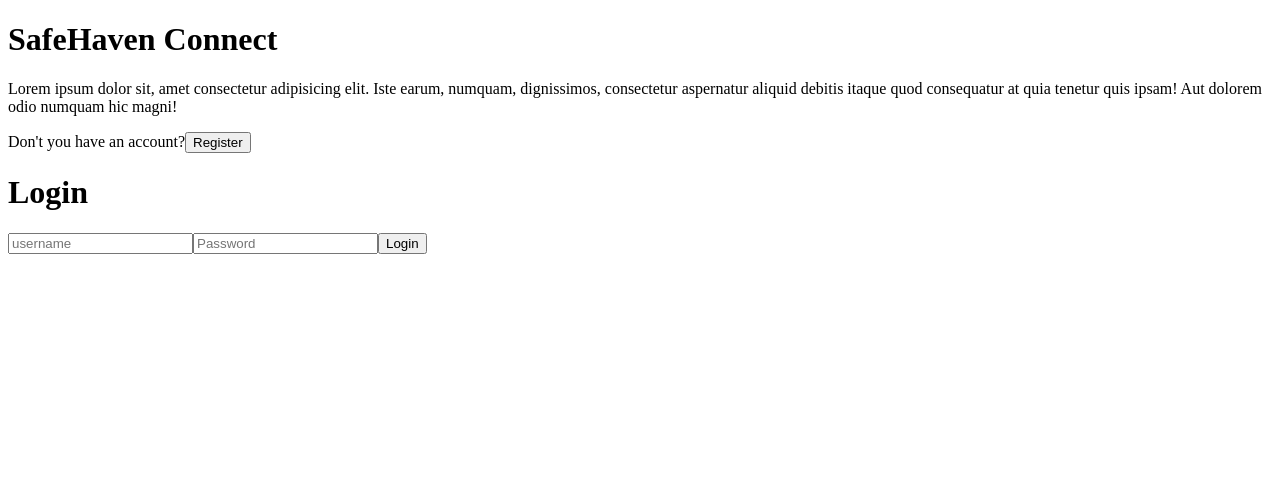
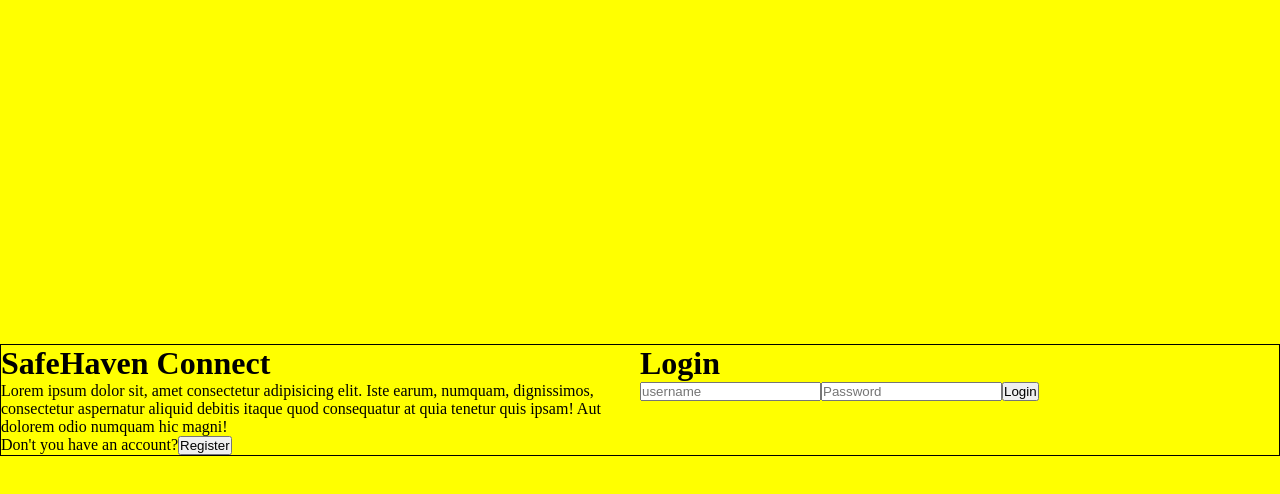
Before and after one commit to nickonyi/SafeHaven-Connect, a React (Vite) app: page / in a window 1280 px wide. Shown: the top 494 px of the page. Built offline with nearby package versions, Linux system fonts and the light colour scheme.

Commit message:
login page

```diff
--- a/src/pages/Login/login.scss
+++ b/src/pages/Login/login.scss
@@ -1,12 +1,26 @@
+* {
+    margin: 0;
+    padding: 0;
+    box-sizing: border-box;
+}
 .login {
+    height: 100vh;
+    background-color: yellow;
+    display: flex;
+    justify-content: center;
+    align-items: center;
     .card {
+        display: flex;
+        border: 1px solid black;
         .left{
+            flex: 1;
             h1 {}
             p{}
             span{}
             button{}
         }
         .right{
+            flex: 1;
             h1{}
             form{
                 input{}
```
